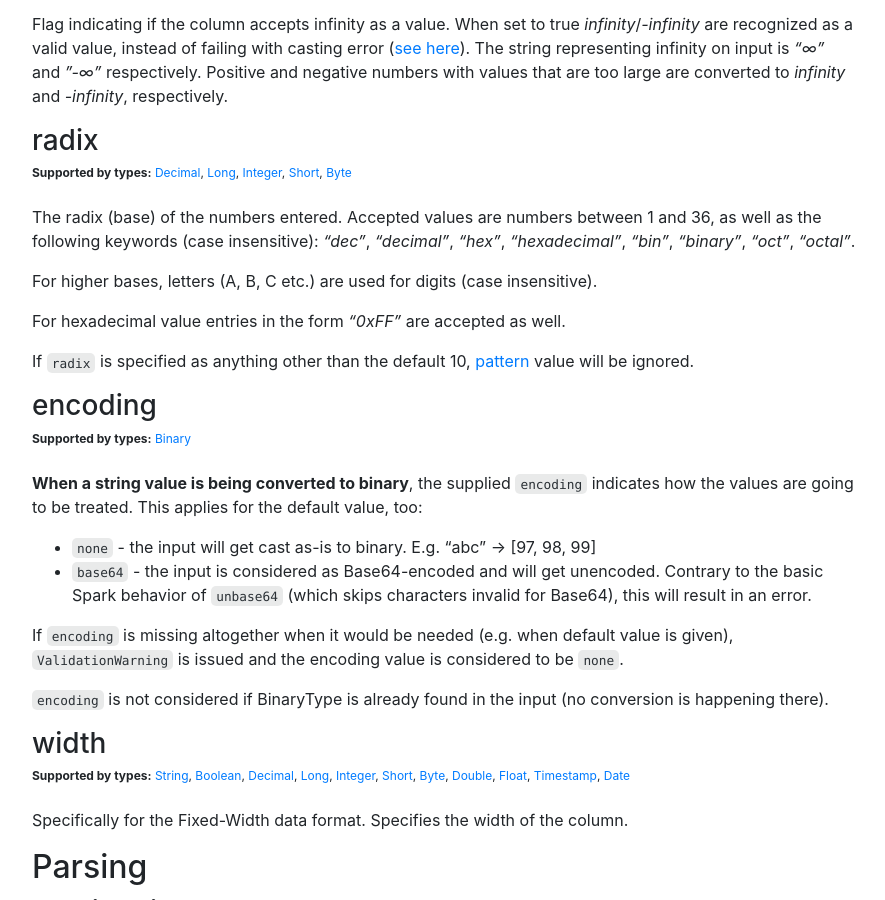
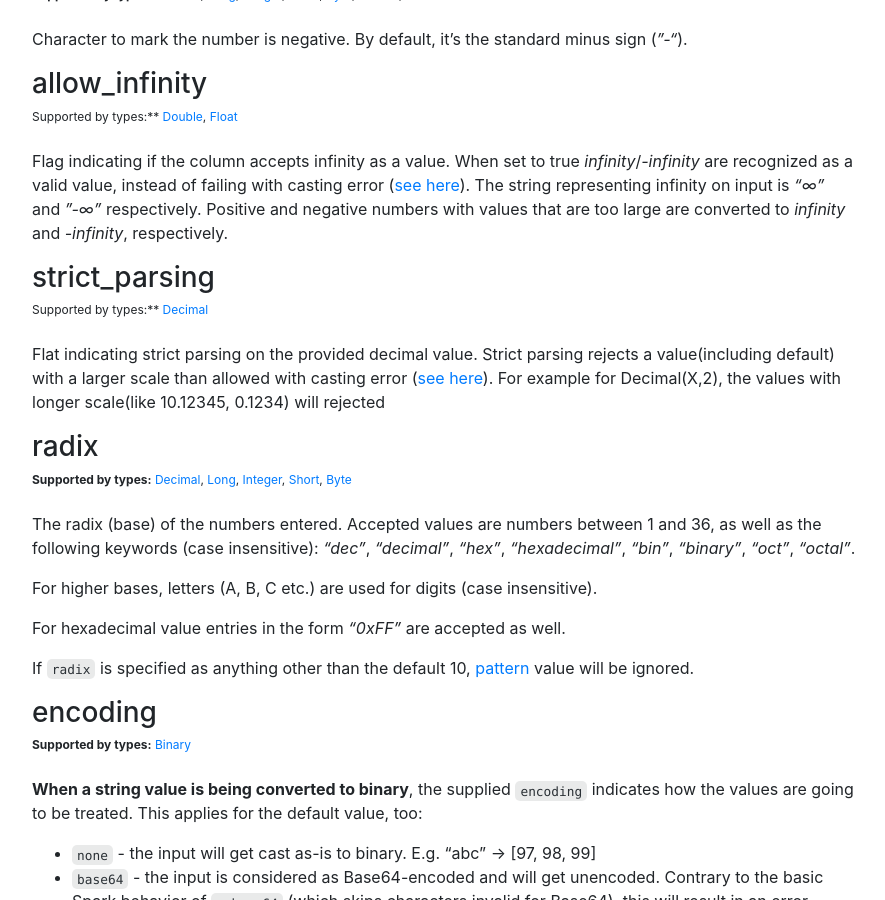
Before and after one commit to AbsaOSS/enceladus, a Jekyll site: the page built from _docs/2.0.0/usage/schema.md, in a window 1280 px wide and 900 px high, scrolled down 8538 px. Shown: the whole window, without its empty margins (338-1223 px from the left). Built offline with Jekyll 4.4.1, drawn with Linux system fonts in a browser that asks for light colours; nearby versions of some CDN libraries; some of the changed text lies outside the part shown.

Commit message:
#1482 Documenting strict parsing

```diff
--- a/_docs/2.0.0/usage/schema.md
+++ b/_docs/2.0.0/usage/schema.md
@@ -271,6 +271,7 @@ Here are the recognized ones with the description of their purpose (with detaile
 | [grouping_separator](#grouping_separator) | any numeric type            | Character to mark boundaries between orders of magnitude, usually to mark thousands, millions etc.                                                    | *\_*            | *,*                                          |
 | [minus_sign](#minus_sign)                 | any numeric type            | Character to mark the number is negative.                                                                                                             | *N*             | *-*                                          |
 | [allow_infinity](#allow_infinity)         | float & double              | Flag indicating if the column accepts infinity as a value (and positive/negative numbers which are too large are converted to *infinity*/*-infinity*) | *true*          | *false*                                      |
+| [strict_parsing](#strict_parsing)         | decimal                     | Flat indicating strict parsing on the provided decimal value. Strict parsing rejects a value(including default) with a larger scale than allowed      | *true*          | *false*                                      |
 | [radix](#radix)                           | long, integer, short, byte  | The base of the numbers provided                                                                                                                      | *hex*           | *10*                                         |
 | [encoding](#encoding)                     | binary                      | Encoding is used for string to binary conversion                                                                                                      | *base64*,*none* | `-` (explained in [encoding](#encoding))     |
 | [width](#width) | any atomic type | Specifies the width of a column for a fixed-width formats | "10" | - |
@@ -369,6 +370,15 @@ Flag indicating if the column accepts infinity as a value. When set to true *inf
 valid value, instead of failing with casting error ([see here]({{ site.baseurl }}/docs/{{ page.version }}/usage-errcol)).
 The string representing infinity on input is *"∞"* and *"-∞"* respectively. Positive and negative numbers with values
 that are too large are converted to *infinity* and *-infinity*, respectively.
+
+### strict_parsing
+
+<sup>Supported by types:** [Decimal](#decimal)</sup>
+
+Flat indicating strict parsing on the provided decimal value.
+Strict parsing rejects a value(including default) with a larger scale than allowed with casting error
+([see here]({{ site.baseurl }}/docs/{{ page.version }}/usage-errcol)). For example for Decimal(X,2), the values with
+longer scale(like 10.12345, 0.1234) will rejected
 
 ### radix
 
```
